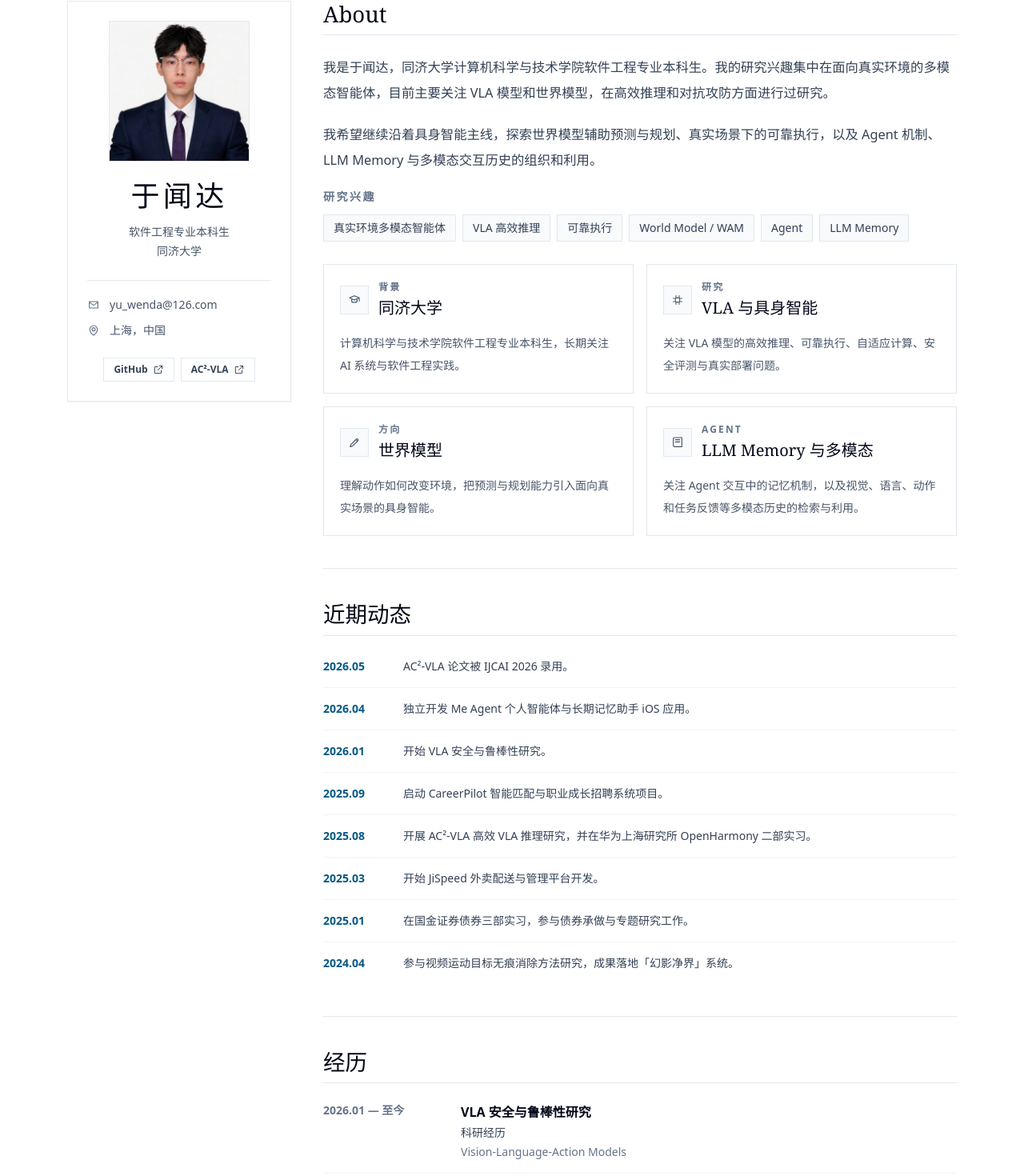
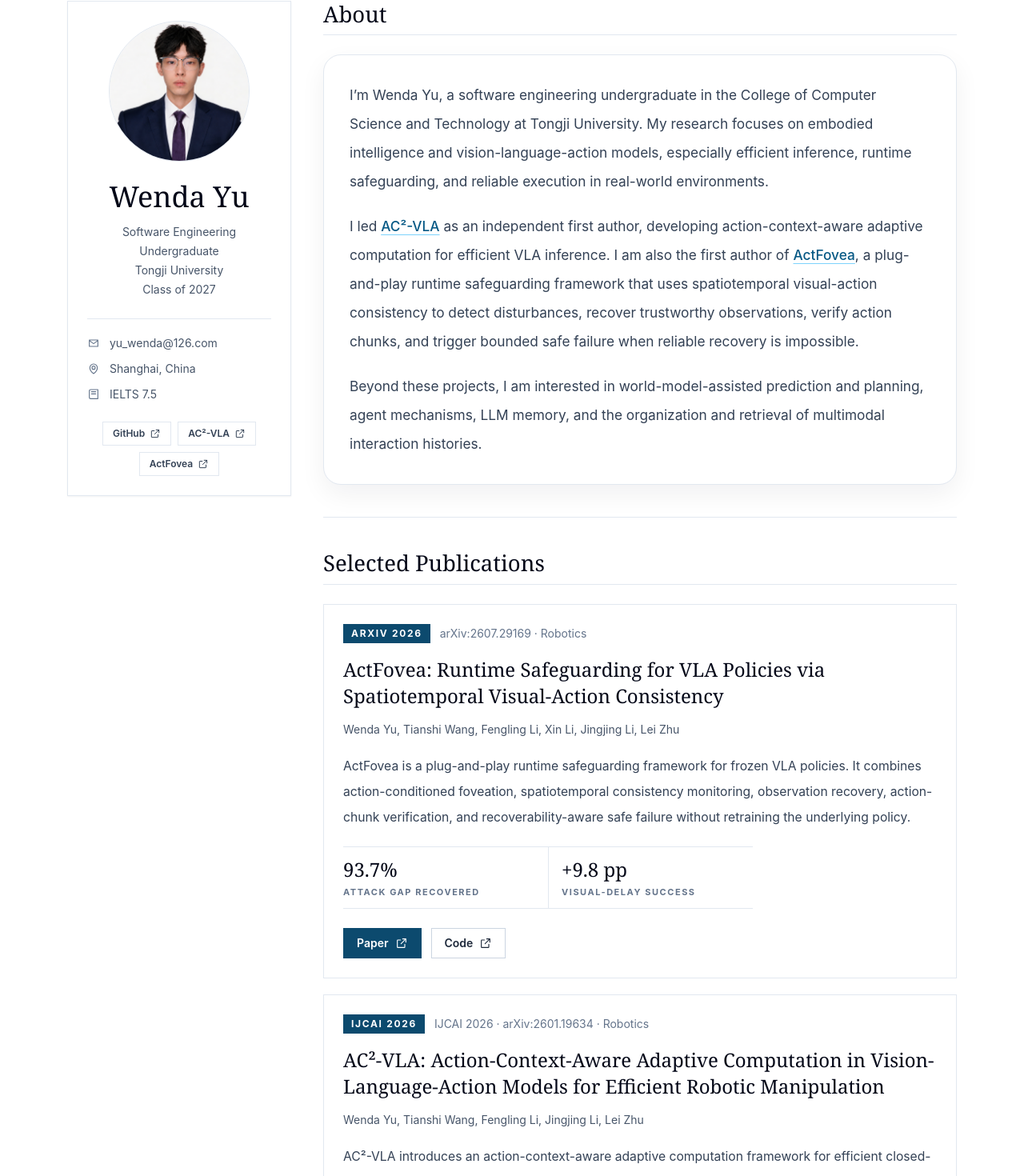
Before and after one commit to SunnyYWD/Aegon-20plus, a React (Vite) app: page / in a window 1280 px wide. Shown: the part 120-1590 px from the top of the page at 80% size. Built offline with nearby package versions, Linux system fonts and the light colour scheme.

Commit message:
Update portfolio with ActFovea research

```diff
--- a/wenda_editorial_portfolio_homepage.jsx
+++ b/wenda_editorial_portfolio_homepage.jsx
@@ -29,31 +29,27 @@ function Icon({ name, className = "h-4 w-4", strokeWidth = 1.7 }) {
 const DATA = {
   en: {
     brand: "Wenda Yu",
-    nav: [["About", "about"], ["News", "news"], ["Experience", "experience"], ["Paper", "paper"], ["Projects", "projects"]],
+    nav: [["About", "about"], ["Papers", "paper"], ["News", "news"], ["Experience", "experience"], ["Projects", "projects"]],
     lang: "中文",
     role: "Software Engineering Undergraduate",
     org: "Tongji University",
+    classYear: "Class of 2027",
     location: "Shanghai, China",
     email: "yu_wenda@126.com",
+    languageScore: "IELTS 7.5",
     intro: [
-      "I’m Wenda Yu, a software engineering undergraduate at Tongji University. My research interest centers on multimodal agents for real-world environments. I currently focus on VLA models and world models, with prior research in efficient inference and adversarial attack-defense.",
-      "I am exploring how embodied agents can move beyond direct action prediction toward world-model-assisted planning and reliable execution, while also studying agents, LLM memory, and the organization of multimodal interaction histories."
+      "I’m Wenda Yu, a software engineering undergraduate in the College of Computer Science and Technology at Tongji University. My research focuses on embodied intelligence and vision-language-action models, especially efficient inference, runtime safeguarding, and reliable execution in real-world environments.",
+      "I led AC²-VLA as an independent first author, developing action-context-aware adaptive computation for efficient VLA inference. I am also the first author of ActFovea, a plug-and-play runtime safeguarding framework that uses spatiotemporal visual-action consistency to detect disturbances, recover trustworthy observations, verify action chunks, and trigger bounded safe failure when reliable recovery is impossible.",
+      "Beyond these projects, I am interested in world-model-assisted prediction and planning, agent mechanisms, LLM memory, and the organization and retrieval of multimodal interaction histories."
     ],
-    links: [["GitHub", "https://github.com/SunnyYWD"], ["AC²-VLA", "https://arxiv.org/abs/2601.19634"]],
-    interestsTitle: "Research Interests",
-    interests: ["Real-world multimodal agents", "Efficient VLA inference", "Reliable execution", "World models / WAM", "Agents", "LLM Memory"],
-    focusTitle: "Focus",
-    focus: [
-      ["grad", "Background", "Tongji University", "Software Engineering undergraduate in the College of Computer Science and Technology."],
-      ["cpu", "Research", "VLA & Embodied AI", "Efficient inference, reliable execution, adaptive computation, and safety evaluation for VLA systems."],
-      ["pen", "Direction", "World Models", "Understanding how actions change the environment, with prediction and planning as a path toward real-world embodied intelligence."],
-      ["book", "Agent", "LLM Memory & Multimodal Signals", "Memory mechanisms for agents, plus the retrieval and use of visual, language, action, and feedback histories."]
-    ],
+    introLinks: [["AC²-VLA", "https://arxiv.org/abs/2601.19634"], ["ActFovea", "https://arxiv.org/abs/2607.29169"]],
+    links: [["GitHub", "https://github.com/SunnyYWD"], ["AC²-VLA", "https://arxiv.org/abs/2601.19634"], ["ActFovea", "https://arxiv.org/abs/2607.29169"]],
     newsTitle: "News",
     news: [
+      ["2026.07", "Released the ActFovea preprint on arXiv, presenting a plug-and-play runtime safeguard for VLA policies."],
       ["2026.05", "AC²-VLA paper was accepted by IJCAI 2026."],
       ["2026.04", "Independently developed Me Agent, an iOS app for personal agents and long-term memory."],
-      ["2026.01", "Started research on VLA safety and robustness."],
+      ["2026.01", "Started ActFovea research on runtime safety and robustness for VLA policies."],
       ["2025.09", "Started CareerPilot, an intelligent recruiting and career-growth system."],
       ["2025.08", "Started AC²-VLA efficient VLA inference research and interned at Huawei Shanghai Research Institute."],
       ["2025.03", "Started developing JiSpeed, a food delivery and management platform."],
@@ -62,15 +58,28 @@ const DATA = {
     ],
     experienceTitle: "Experience",
     experience: [
-      ["2026.01 — Now", "VLA Safety & Robustness Research", "Research", "Vision-Language-Action Models"],
+      ["2026.01 — Now", "ActFovea: Runtime Safeguarding for VLA Policies", "Research · First Author", "VLA Safety · Runtime Safeguarding · LIBERO"],
       ["2025.08 — 2026.01", "AC²-VLA Research", "Independent First Author · IJCAI 2026 Accepted", "CogACT · SIMPLER · Open-X"],
       ["2025.08 — 2025.09", "Software Engineering Intern", "Huawei Shanghai Research Institute · OpenHarmony", "ArkUI · OpenHarmony"],
       ["2025.01 — 2025.02", "Bond Underwriting Intern", "Sinolink Securities · Bond Department III", "Finance · Research Reports"],
       ["2024.04 — 2025.04", "Video Moving-Object Removal Research", "Core Member · Shanghai College Student Innovation Project", "3D Optical Flow · Point-Cloud Motion Estimation"],
       ["2023.09 — 2027.06", "B.E. Software Engineering", "Tongji University · College of Computer Science and Technology", "Shanghai, China"]
     ],
-    paperTitle: "Selected Publication",
-    paper: {
+    paperTitle: "Selected Publications",
+    papers: [
+      {
+        status: "arXiv 2026",
+        title: "ActFovea: Runtime Safeguarding for VLA Policies via Spatiotemporal Visual-Action Consistency",
+        authors: "Wenda Yu, Tianshi Wang, Fengling Li, Xin Li, Jingjing Li, Lei Zhu",
+        venue: "arXiv:2607.29169 · Robotics",
+        body: "ActFovea is a plug-and-play runtime safeguarding framework for frozen VLA policies. It combines action-conditioned foveation, spatiotemporal consistency monitoring, observation recovery, action-chunk verification, and recoverability-aware safe failure without retraining the underlying policy.",
+        metrics: [["93.7%", "Attack gap recovered"], ["+9.8 pp", "Visual-delay success"]],
+        paperUrl: "https://arxiv.org/abs/2607.29169",
+        codeUrl: "https://github.com/SunnyYWD/ActFovea",
+        read: "Paper",
+        code: "Code"
+      },
+      {
         status: "IJCAI 2026",
         title: "AC²-VLA: Action-Context-Aware Adaptive Computation in Vision-Language-Action Models for Efficient Robotic Manipulation",
         authors: "Wenda Yu, Tianshi Wang, Fengling Li, Jingjing Li, Lei Zhu",
@@ -81,12 +90,13 @@ const DATA = {
         codeUrl: "https://github.com/SunnyYWD/AC-2-VLA.git",
         read: "Paper",
         code: "Code"
-    },
+      }
+    ],
     projectsTitle: "Projects",
     details: "Details",
     projects: [
       ["AC²-VLA", "VLA · Efficiency · Adaptive Computation", "Action-context-aware adaptive computation for efficient VLA inference, with token pruning, layer routing, and cache reuse.", "robot", ["CogACT", "SIMPLER", "CUDA"], "https://github.com/SunnyYWD/AC-2-VLA.git"],
-      ["Safe VLA", "Safety · Robustness · Evaluation", "A research thread on real-world deployment risks, attack surfaces, and reproducible safety evaluation for VLA robot foundation models.", "shield", ["VLA", "Security", "Benchmark"], "#"],
+      ["ActFovea", "VLA · Runtime Safety · Robustness", "A plug-and-play runtime safeguard that detects spatiotemporal visual-action inconsistencies, recovers trustworthy observations, verifies action chunks, and safely suppresses motion when recovery is not justified.", "shield", ["VLA", "Safety", "LIBERO"], "https://arxiv.org/abs/2607.29169"],
       ["Me Agent", "Personal Agent · Memory · iOS", "A personal AI agent concept centered on long-term memory, contextual assistance, voice capture, collections, and mobile-first interaction.", "agent", ["iOS", "Memory", "Tools"], "https://sunnyywd.github.io/Me-Agent-support"],
       ["CareerPilot", "LLM · Matching · HR Platform", "An AI-driven recruiting platform prototype for semantic person-job matching, explainable candidate scoring, and HR-side workflows.", "dashboard", ["Vue", "LLM", "Matching"], "https://github.com/SunnyYWD/CareerPilot.git"],
       ["Phantom CleanView", "Video Editing · 3D Optical Flow", "An intelligent video object removal system guided by 3D optical-flow edges and point-cloud motion estimation, supporting target erasure and voice control.", "video", ["YOLOv8", "E2FGVI", "Streamlit"], "#"],
@@ -98,31 +108,27 @@ const DATA = {
   },
   zh: {
     brand: "于闻达",
-    nav: [["关于", "about"], ["动态", "news"], ["经历", "experience"], ["论文", "paper"], ["项目", "projects"]],
+    nav: [["关于", "about"], ["论文", "paper"], ["动态", "news"], ["经历", "experience"], ["项目", "projects"]],
     lang: "EN",
     role: "软件工程专业本科生",
     org: "同济大学",
+    classYear: "2027 届",
     location: "上海，中国",
     email: "yu_wenda@126.com",
+    languageScore: "雅思 7.5",
     intro: [
-      "我是于闻达，同济大学计算机科学与技术学院软件工程专业本科生。我的研究兴趣集中在面向真实环境的多模态智能体，目前主要关注 VLA 模型和世界模型，在高效推理和对抗攻防方面进行过研究。",
-      "我希望继续沿着具身智能主线，探索世界模型辅助预测与规划、真实场景下的可靠执行，以及 Agent 机制、LLM Memory 与多模态交互历史的组织和利用。"
+      "我是于闻达，同济大学计算机科学与技术学院软件工程专业本科生。我的研究聚焦具身智能与视觉-语言-动作模型，尤其关注高效推理、运行时安全，以及真实环境中的可靠执行。",
+      "我以独立第一作者开展 AC²-VLA 研究，探索面向 VLA 高效推理的动作上下文自适应计算；同时作为第一作者提出 ActFovea，通过时空视觉-动作一致性检测运行时扰动，恢复可信观测、验证动作 chunk，并在无法可靠恢复时触发有界安全失效。",
+      "在此基础上，我也关注世界模型辅助的预测与规划、Agent 机制、LLM Memory，以及多模态交互历史的组织、检索与利用。"
     ],
-    links: [["GitHub", "https://github.com/SunnyYWD"], ["AC²-VLA", "https://arxiv.org/abs/2601.19634"]],
-    interestsTitle: "研究兴趣",
-    interests: ["真实环境多模态智能体", "VLA 高效推理", "可靠执行", "World Model / WAM", "Agent", "LLM Memory"],
-    focusTitle: "方向",
-    focus: [
-      ["grad", "背景", "同济大学", "计算机科学与技术学院软件工程专业本科生，长期关注 AI 系统与软件工程实践。"],
-      ["cpu", "研究", "VLA 与具身智能", "关注 VLA 模型的高效推理、可靠执行、自适应计算、安全评测与真实部署问题。"],
-      ["pen", "方向", "世界模型", "理解动作如何改变环境，把预测与规划能力引入面向真实场景的具身智能。"],
-      ["book", "Agent", "LLM Memory 与多模态", "关注 Agent 交互中的记忆机制，以及视觉、语言、动作和任务反馈等多模态历史的检索与利用。"]
-    ],
+    introLinks: [["AC²-VLA", "https://arxiv.org/abs/2601.19634"], ["ActFovea", "https://arxiv.org/abs/2607.29169"]],
+    links: [["GitHub", "https://github.com/SunnyYWD"], ["AC²-VLA", "https://arxiv.org/abs/2601.19634"], ["ActFovea", "https://arxiv.org/abs/2607.29169"]],
     newsTitle: "近期动态",
     news: [
+      ["2026.07", "ActFovea 预印本发布于 arXiv，提出面向 VLA 策略的即插即用运行时安全防护框架。"],
       ["2026.05", "AC²-VLA 论文被 IJCAI 2026 录用。"],
       ["2026.04", "独立开发 Me Agent 个人智能体与长期记忆助手 iOS 应用。"],
-      ["2026.01", "开始 VLA 安全与鲁棒性研究。"],
+      ["2026.01", "启动 ActFovea 研究，探索 VLA 策略的运行时安全与鲁棒性。"],
       ["2025.09", "启动 CareerPilot 智能匹配与职业成长招聘系统项目。"],
       ["2025.08", "开展 AC²-VLA 高效 VLA 推理研究，并在华为上海研究所 OpenHarmony 二部实习。"],
       ["2025.03", "开始 JiSpeed 外卖配送与管理平台开发。"],
@@ -131,7 +137,7 @@ const DATA = {
     ],
     experienceTitle: "经历",
     experience: [
-      ["2026.01 — 至今", "VLA 安全与鲁棒性研究", "科研经历", "Vision-Language-Action Models"],
+      ["2026.01 — 至今", "ActFovea：面向 VLA 策略的运行时安全防护", "科研经历｜第一作者", "VLA 安全 · 运行时防护 · LIBERO"],
       ["2025.08 — 2026.01", "AC²-VLA 推理加速研究", "科研经历｜独立一作｜IJCAI 2026 录用", "CogACT · SIMPLER · Open-X"],
       ["2025.08 — 2025.09", "软件开发工程师实习生", "华为上海研究所｜终端 BG OpenHarmony 二部", "ArkUI · OpenHarmony"],
       ["2025.01 — 2025.02", "债券承做实习生", "国金证券股份有限公司｜债券三部", "财务分析 · 专题研究报告"],
@@ -139,7 +145,20 @@ const DATA = {
       ["2023.09 — 2027.06", "软件工程专业本科", "同济大学｜计算机科学与技术学院", "上海，中国"]
     ],
     paperTitle: "代表论文",
-    paper: {
+    papers: [
+      {
+        status: "arXiv 2026",
+        title: "ActFovea：基于时空视觉-动作一致性的 VLA 策略运行时安全防护",
+        authors: "于闻达（Wenda Yu）, Tianshi Wang, Fengling Li, Xin Li, Jingjing Li, Lei Zhu",
+        venue: "arXiv:2607.29169 · Robotics",
+        body: "ActFovea 是面向冻结 VLA 策略的即插即用运行时安全防护框架，结合动作条件注视、时空一致性监测、观测恢复、动作 chunk 验证与可恢复性感知的安全失效机制，无需重新训练底层策略。",
+        metrics: [["93.7%", "攻击差距恢复"], ["+9.8 pp", "视觉延迟成功率"]],
+        paperUrl: "https://arxiv.org/abs/2607.29169",
+        codeUrl: "https://github.com/SunnyYWD/ActFovea",
+        read: "论文",
+        code: "代码"
+      },
+      {
         status: "IJCAI 2026",
         title: "AC²-VLA：面向高效机器人操作的动作上下文自适应计算 VLA 模型",
         authors: "于闻达（Wenda Yu）, Tianshi Wang, Fengling Li, Jingjing Li, Lei Zhu",
@@ -150,12 +169,13 @@ const DATA = {
         codeUrl: "https://github.com/SunnyYWD/AC-2-VLA.git",
         read: "论文",
         code: "代码"
-    },
+      }
+    ],
     projectsTitle: "项目",
     details: "查看详情",
     projects: [
       ["AC²-VLA", "VLA · 高效推理 · 自适应计算", "面向机器人操控场景的动作上下文自适应计算框架，结合视觉 token 剪枝、动态跳层与缓存复用提升推理效率。", "robot", ["CogACT", "SIMPLER", "CUDA"], "https://github.com/SunnyYWD/AC-2-VLA.git"],
-      ["Safe VLA", "安全 · 鲁棒性 · 评测", "围绕 VLA 机器人基础模型真实部署风险，研究多源输入攻击面、防护机制与可复现实验评测流程。", "shield", ["VLA", "安全", "评测"], "#"],
+      ["ActFovea", "VLA · 运行时安全 · 鲁棒性", "面向 VLA 策略的即插即用运行时防护框架，通过时空视觉-动作一致性检测扰动，恢复可信观测、验证动作 chunk，并在无法合理恢复时安全抑制运动。", "shield", ["VLA", "安全", "LIBERO"], "https://arxiv.org/abs/2607.29169"],
       ["Me Agent", "个人智能体 · 记忆 · iOS", "一个以长期记忆、上下文理解、语音捕捉、合集展示和移动端交互为核心的个人智能体产品设想。", "agent", ["iOS", "记忆", "工具调用"], "https://sunnyywd.github.io/Me-Agent-support"],
       ["CareerPilot", "LLM · 人岗匹配 · 招聘平台", "AI 驱动的招聘系统原型，支持语义级人岗匹配、可解释候选人评分和 HR 侧业务流程管理。", "dashboard", ["Vue", "LLM", "匹配"], "https://github.com/SunnyYWD/CareerPilot.git"],
       ["幻影净界", "视频编辑 · 3D 光流 · 目标无痕消除", "基于 3D 光流边缘引导与点云运动估计的视频目标无痕消除系统，支持指定目标擦除、视频元素编辑与语音控制交互。", "video", ["YOLOv8", "E2FGVI", "Streamlit"], "#"],
@@ -188,13 +208,14 @@ function ProfileCard({ t, isZh }) {
   return (
     <aside className="lg:sticky lg:top-28">
       <div className="border border-slate-200 bg-white p-6 shadow-sm">
-        <div className="mx-auto aspect-square w-44 overflow-hidden border border-slate-200 bg-slate-50">
+        <div className="mx-auto aspect-square w-44 overflow-hidden rounded-full border border-slate-200 bg-slate-50">
           <img src={PROFILE_PHOTO} alt={t.brand} className="h-full w-full object-cover object-[50%_38%]" />
         </div>
         <div className="mt-6 text-center">
           <h1 className={`${isZh ? "font-cn-title text-4xl tracking-[0.12em]" : "font-en-title text-4xl"} text-slate-950`}>{t.brand}</h1>
           <p className="mt-3 text-sm leading-6 text-slate-600">{t.role}</p>
           <p className="text-sm leading-6 text-slate-600">{t.org}</p>
+          <p className="text-sm leading-6 text-slate-600">{t.classYear}</p>
         </div>
         <div className="mt-6 space-y-3 border-t border-slate-200 pt-5 text-sm text-slate-600">
           <a className="flex items-center gap-3 transition hover:text-sky-700" href={`mailto:${t.email}`}>
@@ -202,6 +223,9 @@ function ProfileCard({ t, isZh }) {
           </a>
           <div className="flex items-center gap-3">
             <Icon name="map" className="h-4 w-4 text-slate-500" /> {t.location}
+          </div>
+          <div className="flex items-center gap-3">
+            <Icon name="book" className="h-4 w-4 text-slate-500" /> {t.languageScore}
           </div>
         </div>
         <div className="mt-6 flex flex-wrap justify-center gap-2">
@@ -217,34 +241,44 @@ function ProfileCard({ t, isZh }) {
   );
 }
 
+function RichText({ text, links }) {
+  let parts = [text];
+
+  links.forEach(([label, href]) => {
+    parts = parts.flatMap((part) => {
+      if (typeof part !== "string" || !part.includes(label)) return [part];
+      const segments = part.split(label);
+      return segments.flatMap((segment, index) => (
+        index === segments.length - 1
+          ? [segment]
+          : [segment, { label, href, key: `${label}-${index}-${segment.length}` }]
+      ));
+    });
+  });
+
+  return parts.map((part, index) => (
+    typeof part === "string"
+      ? <React.Fragment key={`text-${index}`}>{part}</React.Fragment>
+      : (
+        <a
+          key={`${part.key}-${index}`}
+          href={part.href}
+          target="_blank"
+          rel="noreferrer"
+          className="font-medium text-sky-800 underline decoration-sky-300 underline-offset-4 transition hover:text-sky-600"
+        >
+          {part.label}
+        </a>
+      )
+  ));
+}
+
 function Intro({ t }) {
   return (
-    <div className="space-y-5 text-[1.02rem] leading-8 text-slate-700">
-      {t.intro.map((paragraph) => <p key={paragraph}>{paragraph}</p>)}
-      <div>
-        <h3 className="mb-3 text-sm font-bold uppercase tracking-[0.18em] text-slate-500">{t.interestsTitle}</h3>
-        <div className="flex flex-wrap gap-2">
-          {t.interests.map((item) => (
-            <span key={item} className="border border-slate-200 bg-slate-50 px-3 py-1.5 text-sm text-slate-700">{item}</span>
+    <div className="space-y-5 rounded-[22px] border border-slate-200 bg-white px-6 py-7 text-[1.02rem] leading-8 text-slate-700 shadow-[0_12px_32px_rgba(15,23,42,0.06)] sm:px-8 sm:py-8 md:text-[1.08rem] md:leading-9">
+      {t.intro.map((paragraph) => (
+        <p key={paragraph}><RichText text={paragraph} links={t.introLinks} /></p>
       ))}
-        </div>
-      </div>
-      <div className="grid gap-4 pt-2 md:grid-cols-2">
-        {t.focus.map(([icon, label, title, body]) => (
-          <div key={label} className="border border-slate-200 bg-white p-5">
-            <div className="mb-4 flex items-center gap-3">
-              <span className="flex h-9 w-9 items-center justify-center border border-slate-200 bg-slate-50 text-slate-600">
-                <Icon name={icon} />
-              </span>
-              <div>
-                <p className="text-xs font-bold uppercase tracking-[0.18em] text-slate-500">{label}</p>
-                <h3 className="mt-1 font-en-title text-xl text-slate-950">{title}</h3>
-              </div>
-            </div>
-            <p className="text-sm leading-7 text-slate-600">{body}</p>
-          </div>
-        ))}
-      </div>
     </div>
   );
 }
@@ -289,11 +323,11 @@ function PaperEntry({ paper }) {
       <h3 className="mt-4 font-en-title text-2xl leading-snug text-slate-950">{paper.title}</h3>
       <p className="mt-3 text-sm leading-7 text-slate-600">{paper.authors}</p>
       <p className="mt-4 text-[0.98rem] leading-8 text-slate-700">{paper.body}</p>
-      <div className="mt-5 grid max-w-lg grid-cols-3 divide-x divide-slate-200 border-y border-slate-200">
+      <div className={`mt-5 grid max-w-lg ${paper.metrics.length === 2 ? "grid-cols-2" : "grid-cols-3"} divide-x divide-slate-200 border-y border-slate-200`}>
         {paper.metrics.map(([value, label]) => (
-          <div key={label} className="px-4 py-3 first:pl-0">
-            <p className="font-en-title text-2xl text-slate-950">{value}</p>
-            <p className="mt-1 text-[11px] font-bold uppercase tracking-[0.14em] text-slate-500">{label}</p>
+          <div key={label} className="min-w-0 px-2 py-3 first:pl-0 sm:px-4">
+            <p className="whitespace-nowrap font-en-title text-xl text-slate-950 sm:text-2xl">{value}</p>
+            <p className="mt-1 text-[10px] font-bold uppercase tracking-[0.12em] text-slate-500 sm:text-[11px] sm:tracking-[0.14em]">{label}</p>
           </div>
         ))}
       </div>
@@ -301,11 +335,21 @@ function PaperEntry({ paper }) {
         <a href={paper.paperUrl} target="_blank" rel="noreferrer" className="inline-flex items-center gap-2 border border-sky-900 bg-sky-900 px-4 py-2 text-sm font-semibold text-white transition hover:bg-sky-800">
           {paper.read}<Icon name="external" className="h-4 w-4" />
         </a>
+        {paper.codeUrl && (
           <a href={paper.codeUrl} target="_blank" rel="noreferrer" className="inline-flex items-center gap-2 border border-slate-300 px-4 py-2 text-sm font-semibold text-slate-800 transition hover:border-sky-600 hover:text-sky-700">
             {paper.code}<Icon name="external" className="h-4 w-4" />
           </a>
+        )}
       </div>
     </article>
+  );
+}
+
+function PaperList({ papers }) {
+  return (
+    <div className="space-y-5">
+      {papers.map((paper) => <PaperEntry key={paper.title} paper={paper} />)}
+    </div>
   );
 }
 
@@ -336,7 +380,7 @@ function ProjectList({ projects, details }) {
 }
 
 export default function WendaEditorialPortfolio() {
-  const [lang, setLang] = React.useState("zh");
+  const [lang, setLang] = React.useState("en");
   const isZh = lang === "zh";
   const t = DATA[lang];
   return (
@@ -364,14 +408,14 @@ export default function WendaEditorialPortfolio() {
           <Section id="about" title="About">
             <Intro t={t} />
           </Section>
+          <Section id="paper" title={t.paperTitle}>
+            <PaperList papers={t.papers} />
+          </Section>
           <Section id="news" title={t.newsTitle}>
             <NewsList items={t.news} />
           </Section>
           <Section id="experience" title={t.experienceTitle}>
             <ExperienceList items={t.experience} />
-          </Section>
-          <Section id="paper" title={t.paperTitle}>
-            <PaperEntry paper={t.paper} />
           </Section>
           <Section id="projects" title={t.projectsTitle}>
             <ProjectList projects={t.projects} details={t.details} />
```
Lines whose indentation alone changed are shown as unchanged.
